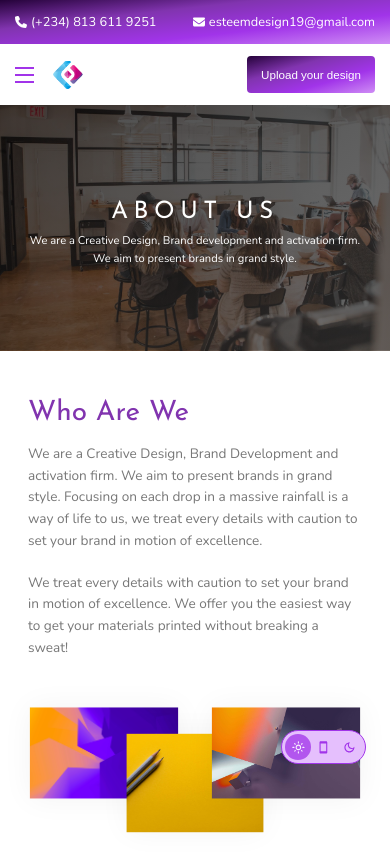
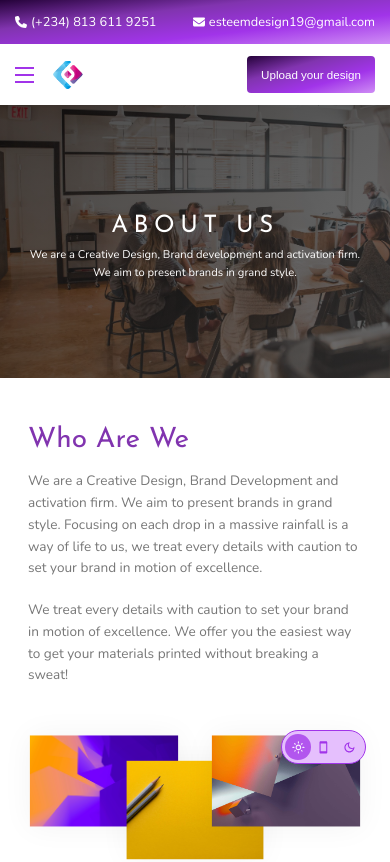
Before and after one commit to esteemayo/next-idesignx, a Next.js app: page /about in a window 390 px wide. Shown: the top 862 px of the page. Built offline with nearby package versions, Linux system fonts and the light colour scheme.

Commit message:
feat: add media query

```diff
--- a/src/components/layouts/AboutLayout.tsx
+++ b/src/components/layouts/AboutLayout.tsx
@@ -39,23 +39,23 @@ const Container = styled.main`
   }
 
   @media only screen and (max-width: 37.5em) {
-    grid-template-rows: 50vw min-content 30vw min-content 27vw;
+    grid-template-rows: 55vw min-content 30vw min-content 27vw;
   }
 
   @media only screen and (max-width: 34.375em) {
-    grid-template-rows: 53vw min-content 30vw min-content 30vw;
+    grid-template-rows: 57vw min-content 30vw min-content 30vw;
   }
 
   @media only screen and (max-width: 30em) {
-    grid-template-rows: 55vw min-content 30vw min-content 35vw;
+    grid-template-rows: 60vw min-content 30vw min-content 35vw;
   }
 
   @media only screen and (max-width: 26.875em) {
-    grid-template-rows: 57vw min-content 30vw min-content 40vw;
+    grid-template-rows: 65vw min-content 30vw min-content 40vw;
   }
 
   @media only screen and (max-width: 25em) {
-    grid-template-rows: 63vw min-content 30vw min-content 43vw;
+    grid-template-rows: 70vw min-content 30vw min-content 43vw;
   }
 
   @media only screen and (max-width: 23.4375em) {
```
